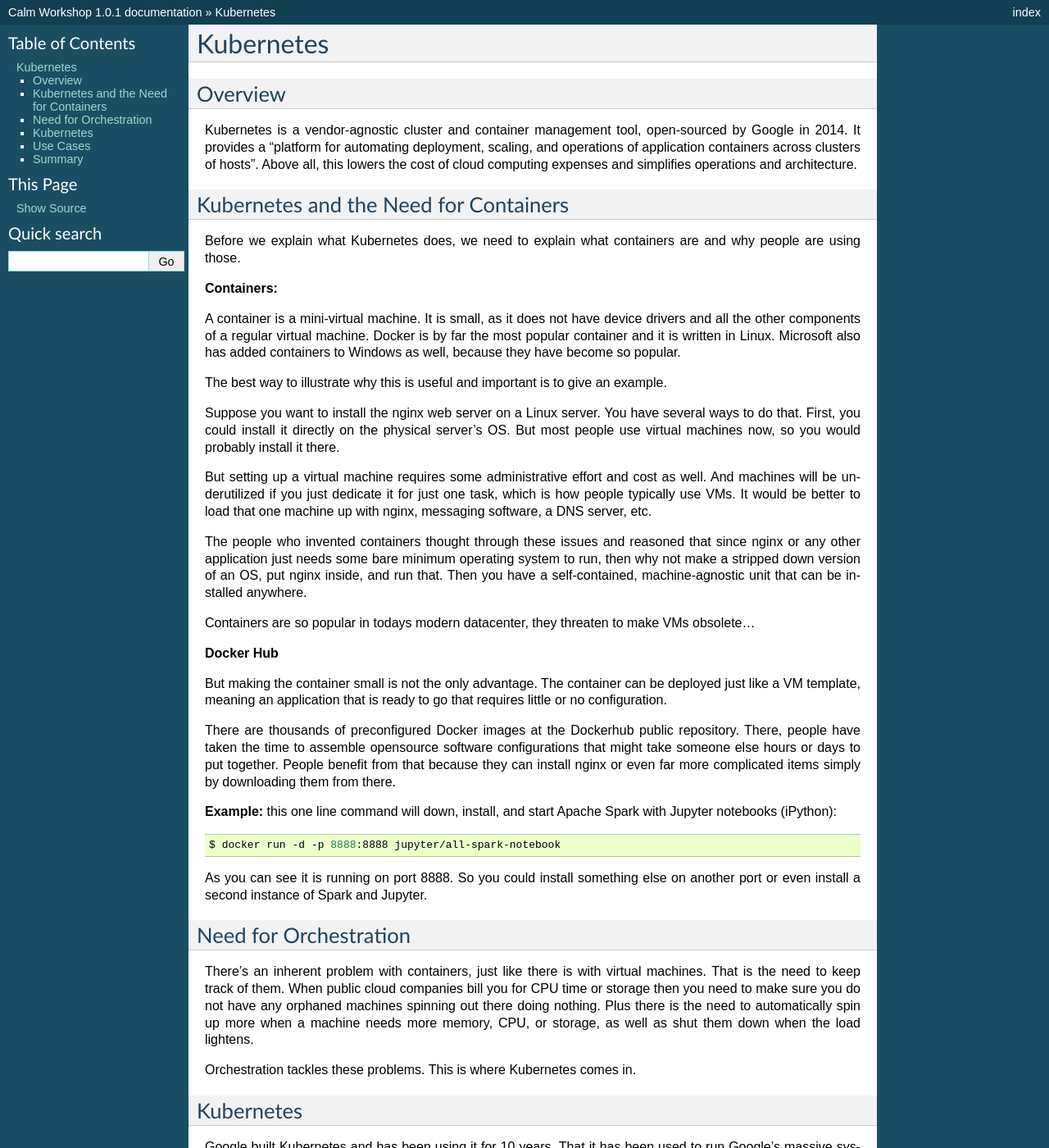
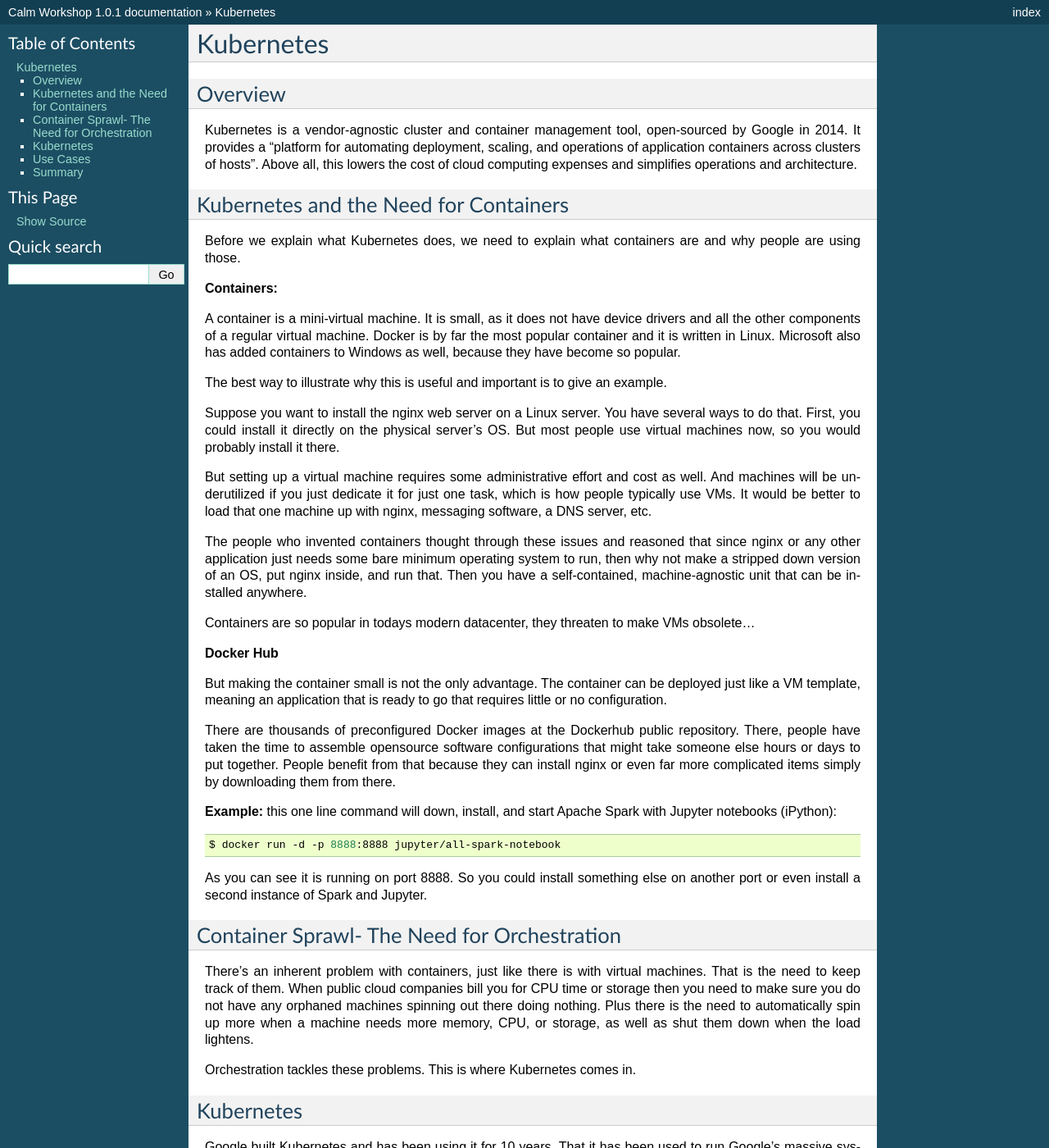
Before and after one commit to dawgfish/calm, a Sphinx documentation site: the page built from docs/k8s/calm_workshop_k8s.rst, in a window 1280 px wide and 1400 px high. Shown: the whole window at 82% size. Built offline with Sphinx 7.4.7, drawn with Linux system fonts in a browser that asks for light colours; pages that are not in the unit, such as notebooks, are missing from menus.

Commit message:
Update calm_workshop_k8s.rst

```diff
--- a/docs/k8s/calm_workshop_k8s.rst
+++ b/docs/k8s/calm_workshop_k8s.rst
@@ -58,8 +58,8 @@
 As you can see it is running on port 8888. So you could install something else on another port or even install a
 second instance of Spark and Jupyter.
 
-Need for Orchestration
-**********************
+Container Sprawl- The Need for Orchestration
+********************************************
 
 There's an inherent problem with containers, just like there is with virtual machines. That is the need to keep track of
 them. When public cloud companies bill you for CPU time or storage then you need to make sure you do not have any orphaned
```
